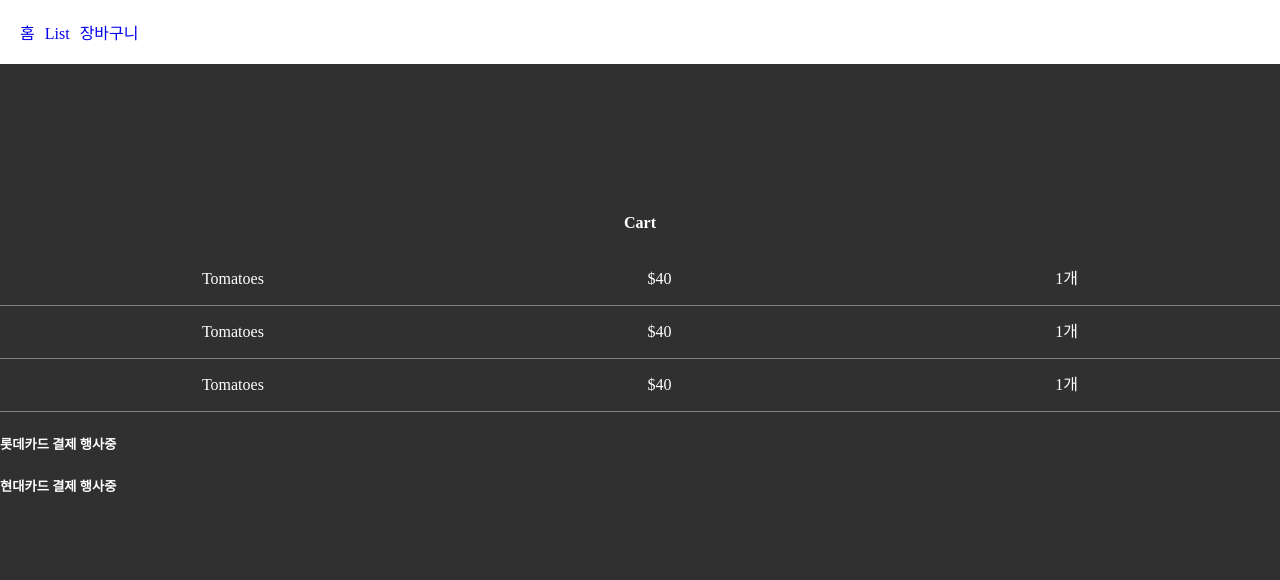
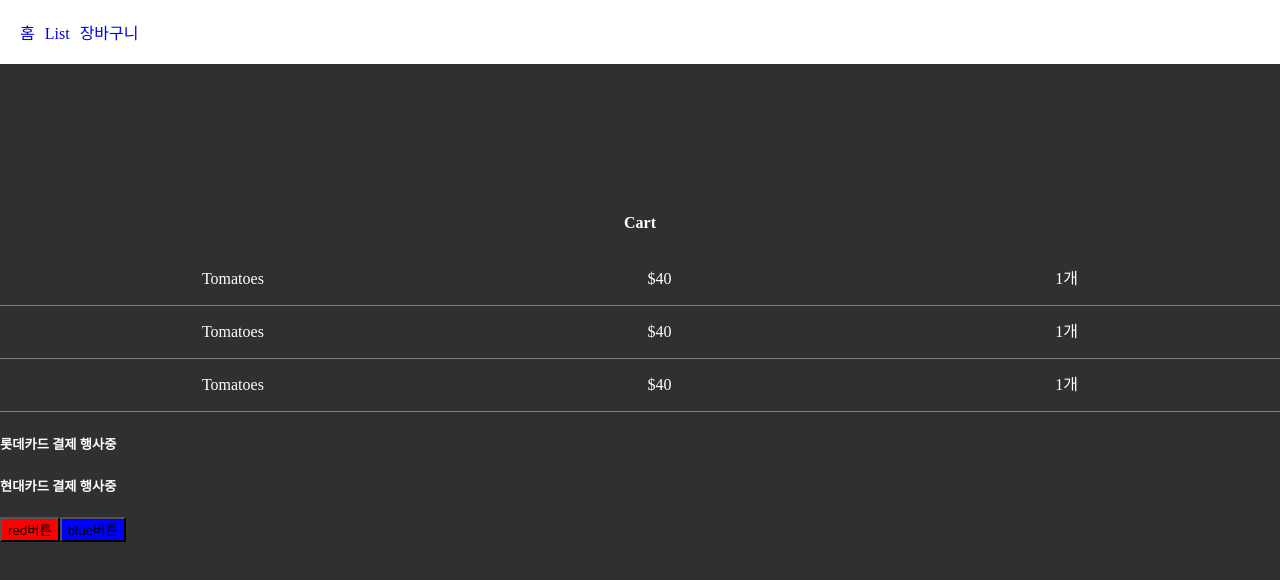
Before and after one commit to this-and-that-dev/next-js-fresh, a Next.js app: page /cart in a window 1280 px wide. Shown: the top 580 px of the page. Built offline with nearby package versions, Linux system fonts and the light colour scheme.

Commit message:
button 생성 숙제

```diff
--- a/app/cart/page.js
+++ b/app/cart/page.js
@@ -13,6 +13,8 @@ export default function Cart() {
             <CartItem cartList={cartList}/>
             <Banner name="롯데"/>
             <Banner name="현대"/>
+            <Button colorName="red"/>
+            <Button colorName="blue"/>
         </div>
     )
 }
@@ -20,6 +22,12 @@ export default function Cart() {
 function Banner(props) {
     return (
         <h5>{props.name}카드 결제 행사중</h5>
+    )
+}
+
+function Button(props) {
+    return (
+        <button style={{background : props.colorName}}>{props.colorName}버튼</button>
     )
 }
 
```
